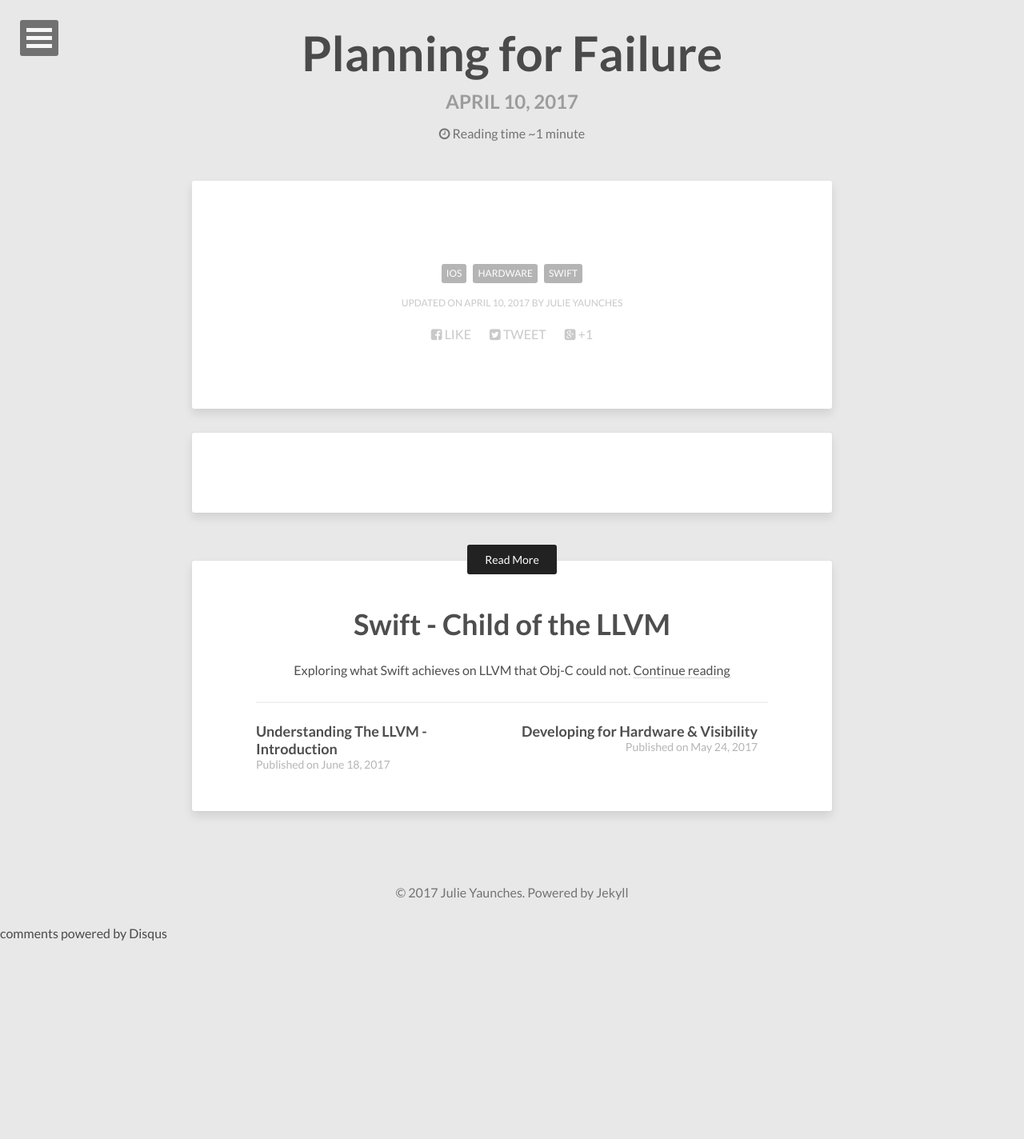
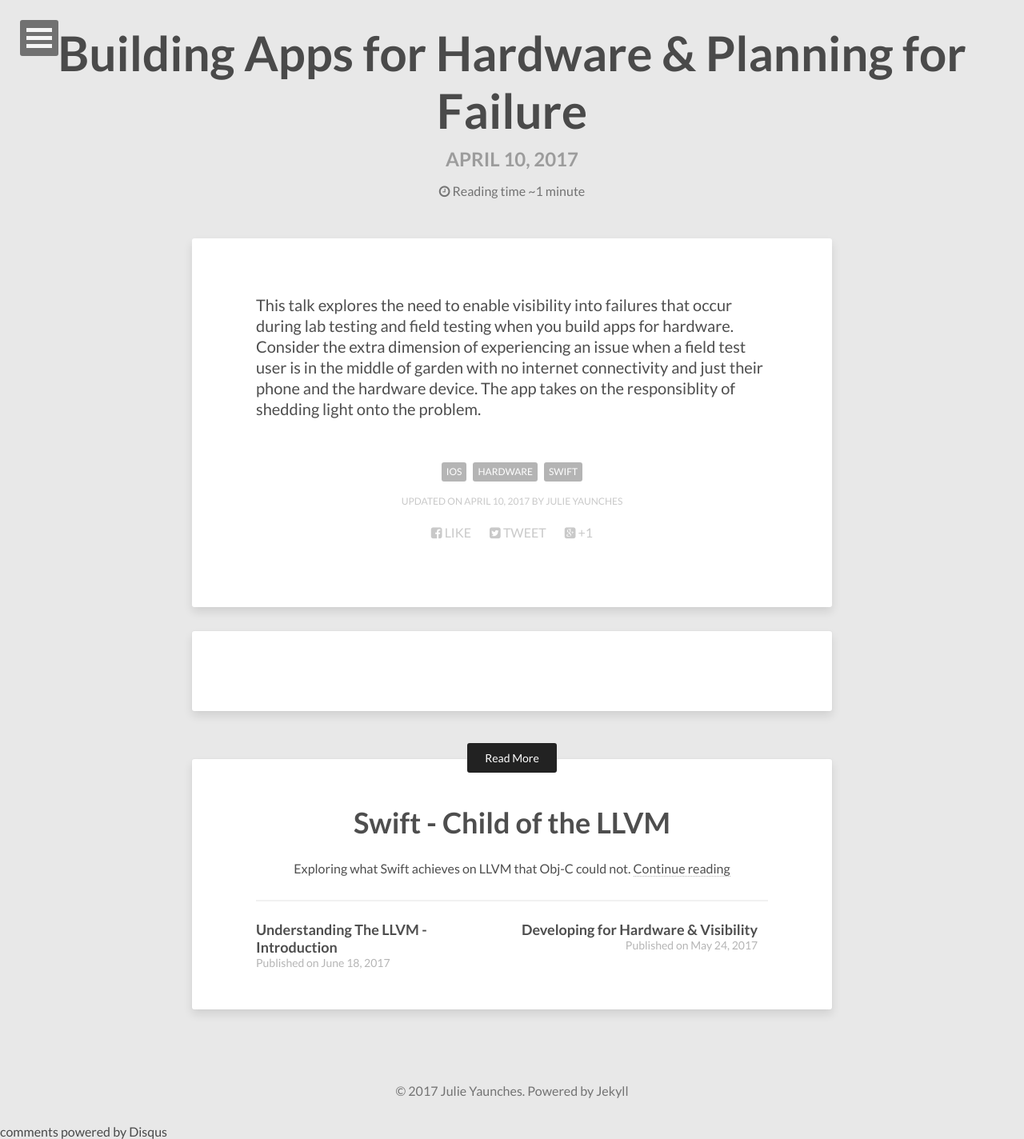
Before and after one commit to jyaunches/jyaunches.github.io, a Jekyll site: the page built from _speaking/2017-04-10-iOSoho-planning-for-failure.md, in a window 1280 px wide. Shown: the whole page at 80% size. Built offline with Jekyll 4.4.1, drawn with Linux system fonts in a browser that asks for light colours; nearby versions of some CDN libraries; comment, search, counter and statistics services are not loaded; before the commit the page ends 1176 px from its top, so only the background shows below that.

Commit message:
updating speaking items to have video links

```diff
--- a/_speaking/2017-04-10-iOSoho-planning-for-failure.md
+++ b/_speaking/2017-04-10-iOSoho-planning-for-failure.md
@@ -1,6 +1,6 @@
 ---
 layout: speaking
-title: Planning for Failure
+title: Building Apps for Hardware & Planning for Failure
 description: "Need new"
 modified: 2017-04-10
 location: "iOSoho Meetup, NYC"
@@ -8,3 +8,5 @@ tags: [iOS, Hardware, Swift]
 event_link: https://www.meetup.com/iOSoho/events/235463418/
 speaking_image: iosoho-failure-visibility-speaking.jpeg
 ---
+
+This talk explores the need to enable visibility into failures that occur during lab testing and field testing when you build apps for hardware. Consider the extra dimension of experiencing an issue when a field test user is in the middle of garden with no internet connectivity and just their phone and the hardware device. The app takes on the responsiblity of shedding light onto the problem.
```
Also changed, not shown: _speaking/2013-09-17-Brooklyn-iOS-self-taught.md (+2 -3 lines), _speaking/2014-05-21-Brooklyn-iOS-iOS-TDD.md (+2 -0 lines), _speaking/2017-03-22-iOSoho-women-in-dev-hardware.md (+2 -0 lines), _speaking/2017-06-20-Brooklyn-Swift-WWDC-Panel.md (+4 -3 lines), speaking/index.html (+11 -9 lines).
